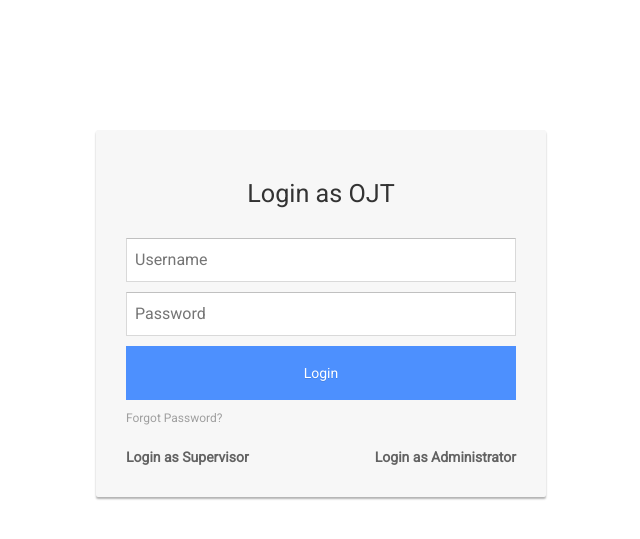
After one commit to glennmichael123/thesis, a CodeIgniter app: page /database/main/loginall in a window 1280 px wide. The commit adds this page. Shown: the top 539 px of the page, without its empty margins (319-959 px from the left). Run offline with CodeIgniter, Linux system fonts and the light colour scheme; some libraries are stand-ins or nearby versions.

Commit message:
new login

```diff
--- a/application/controllers/Main.php
+++ b/application/controllers/Main.php
@@ -29,8 +29,8 @@ class Main extends CI_Controller {
 
 
     }
-    public function incorrectpass(){
-    	$this->load->view('incorrectpass');
+    public function loginall(){
+    	$this->load->view('loginojt');
     }
     public function finalevaluation(){
     	$this->load->view('finalevaluation');
--- /dev/null
+++ b/application/views/loginojt.php
@@ -0,0 +1,261 @@
+
+<!DOCTYPE html>
+<html>
+
+<head>
+    <link rel="icon" href="favicon.ico">
+    <!-- Latest compiled and minified CSS -->
+    <link rel="stylesheet" href="https://maxcdn.bootstrapcdn.com/bootstrap/3.3.7/css/bootstrap.min.css" integrity="sha384-BVYiiSIFeK1dGmJRAkycuHAHRg32OmUcww7on3RYdg4Va+PmSTsz/K68vbdEjh4u" crossorigin="anonymous">
+    <script src="https://ajax.googleapis.com/ajax/libs/jquery/3.2.1/jquery.min.js"></script>
+
+    <!-- Optional theme -->
+    <link rel="stylesheet" href="https://maxcdn.bootstrapcdn.com/bootstrap/3.3.7/css/bootstrap-theme.min.css" integrity="sha384-rHyoN1iRsVXV4nD0JutlnGaslCJuC7uwjduW9SVrLvRYooPp2bWYgmgJQIXwl/Sp" crossorigin="anonymous">
+    <link href="https://fonts.googleapis.com/css?family=Roboto" rel="stylesheet">
+
+    <!-- Latest compiled and minified JavaScript -->
+    <script src="https://maxcdn.bootstrapcdn.com/bootstrap/3.3.7/js/bootstrap.min.js" integrity="sha384-Tc5IQib027qvyjSMfHjOMaLkfuWVxZxUPnCJA7l2mCWNIpG9mGCD8wGNIcPD7Txa" crossorigin="anonymous"></script>
+
+    <link href="https://fonts.googleapis.com/css?family=Open+Sans" rel="stylesheet">
+    <link href="https://fonts.googleapis.com/css?family=Roboto" rel="stylesheet">
+    <link rel="stylesheet"  href="https://maxcdn.bootstrapcdn.com/font-awesome/4.7.0/css/font-awesome.min.css">
+
+    <style type="text/css">
+    @import url(http://fonts.googleapis.com/css?family=Roboto);
+
+/****** LOGIN MODAL ******/
+.loginmodal-container {
+  padding: 30px;
+  position: relative;
+  top: 100px;
+  width: 450px !important;
+  background-color: #F7F7F7;
+  margin: 0 auto;
+  border-radius: 2px;
+  box-shadow: 0px 2px 2px rgba(0, 0, 0, 0.3);
+  overflow: hidden;
+  font-family: roboto;
+}
+
+.loginmodal-container h1 {
+  text-align: center;
+  font-size: 1.8em;
+  font-family: roboto;
+}
+
+.loginmodal-container input[type=submit] {
+  width: 100%;
+  display: block;
+  margin-bottom: 10px;
+  position: relative;
+}
+
+.loginmodal-container input[type=text], input[type=password] {
+  height: 44px;
+  font-size: 16px;
+  width: 100%;
+  margin-bottom: 10px;
+  -webkit-appearance: none;
+  background: #fff;
+  border: 1px solid #d9d9d9;
+  border-top: 1px solid #c0c0c0;
+  /* border-radius: 2px; */
+  padding: 0 8px;
+  box-sizing: border-box;
+  -moz-box-sizing: border-box;
+}
+
+.loginmodal-container input[type=text]:hover, input[type=password]:hover {
+  border: 1px solid #b9b9b9;
+  border-top: 1px solid #a0a0a0;
+  -moz-box-shadow: inset 0 1px 2px rgba(0,0,0,0.1);
+  -webkit-box-shadow: inset 0 1px 2px rgba(0,0,0,0.1);
+  box-shadow: inset 0 1px 2px rgba(0,0,0,0.1);
+}
+
+.loginmodal {
+  text-align: center;
+  font-size: 14px;
+  font-family: 'Arial', sans-serif;
+  font-weight: 700;
+  height: 36px;
+  padding: 0 8px;
+/* border-radius: 3px; */
+/* -webkit-user-select: none;
+  user-select: none; */
+}
+
+.loginmodal-submit {
+  /* border: 1px solid #3079ed; */
+  border: 0px;
+  color: #fff;
+  text-shadow: 0 1px rgba(0,0,0,0.1);
+  background-color: #4d90fe;
+  padding: 17px 0px;
+  font-family: roboto;
+  font-size: 14px;
+  /* background-image: -webkit-gradient(linear, 0 0, 0 100%,   from(#4d90fe), to(#4787ed)); */
+}
+
+.loginmodal-submit:hover {
+  /* border: 1px solid #2f5bb7; */
+  border: 0px;
+  text-shadow: 0 1px rgba(0,0,0,0.3);
+  background-color: #357ae8;
+  /* background-image: -webkit-gradient(linear, 0 0, 0 100%,   from(#4d90fe), to(#357ae8)); */
+}
+
+.loginmodal-container a {
+  text-decoration: none;
+  color: #666;
+  font-weight: 400;
+  text-align: center;
+  display: inline-block;
+  opacity: 0.6;
+  transition: opacity ease 0.5s;
+}
+
+.login-help{
+  font-size: 12px;
+}
+.login-option a{
+    color: black;
+    font-weight: 600;
+
+}
+
+.login-option a:hover{
+    text-decoration: underline;
+}
+
+.admin-section, .supervisor-section{
+    display: none;
+}
+
+    </style>
+
+    <title></title>
+
+</head>
+
+<body>
+    <div class="page-wrap">
+        <div class="row">
+            <div class="col-lg-12">
+
+                    <div class="ojt-section">
+                      <div class="modal-dialog">
+                            <div class="loginmodal-container">
+                                <h1>Login as OJT</h1><br>
+                              <form  method="POST" action="<?php echo base_url()?>main/loggedin">
+                                <input type="text" name="username" placeholder="Username">
+                                <input type="password" name="password" placeholder="Password">
+                                <input type="submit" name="login" class="login loginmodal-submit" value="Login">
+                              </form>
+
+                              <div class="login-help">
+                                <a href="#">Forgot Password?</a>
+                              </div>
+                              <div class="login-option" style="margin-top: 20px;">
+                                    <span style="float: left;"><a class="link-ojt-supervisor" href="#">Login as Supervisor</a></span>
+                                    <span style="float: right;"><a class="link-ojt-administrator" href="#">Login as Administrator</a></span>
+                              </div>
+                            </div>
+                        </div>
+                    </div>
+                        <div class="supervisor-section">
+
+
+                         <div class="modal-dialog">
+                            <div class="loginmodal-container">
+                                <h1>Login as Supervisor</h1><br>
+                              <form>
+                                <input type="text" name="user" placeholder="Username">
+                                <input type="password" name="pass" placeholder="Password">
+                                <input type="submit" name="login" class="login loginmodal-submit" value="Login">
+                              </form>
+
+                              <div class="login-help">
+                                <a href="#">Forgot Password?</a>
+                              </div>
+                              <div class="login-option" style="margin-top: 20px;">
+                                    <span style="float: left;"><a class="link-supervisor-ojt" href="#">Login as OJT</a></span>
+                                    <span style="float: right;"><a class="link-supervisor-administrator" href="#">Login as Administrator</a></span>
+                              </div>
+                            </div>
+                        </div>
+                    </div>
+
+                        <div class="admin-section">
+
+
+                         <div class="modal-dialog">
+                            <div class="loginmodal-container">
+                                <h1>Login as Administrator</h1><br>
+                              <form>
+                                <input type="text" name="user" placeholder="Username">
+                                <input type="password" name="pass" placeholder="Password">
+                                <input type="submit" name="login" class="login loginmodal-submit" value="Login">
+                              </form>
+
+                              <div class="login-help">
+                                <a href="#">Forgot Password?</a>
+                              </div>
+                              <div class="login-option" style="margin-top: 20px;">
+                                    <span style="float: left;"><a class="link-administrator-ojt" href="#">Login as OJT</a></span>
+                                    <span style="float: right;"><a class="link-administrator-supervisor" href="#">Login as Supervisor</a></span>
+                              </div>
+                            </div>
+                        </div>
+                    </div>
+
+            </div>
+        </div>
+    </div>
+
+</body>
+
+<script type="text/javascript">
+    $('.link-ojt-supervisor').click(function(e){
+        e.preventDefault();
+
+        $('.supervisor-section').show();
+        $('.ojt-section').hide();
+    });
+
+    $('.link-ojt-administrator').click(function(e){
+        e.preventDefault();
+        $('.admin-section').show();
+        $('.ojt-section').hide();
+    });
+
+    $('.link-supervisor-ojt').click(function(e){
+        e.preventDefault();
+
+        $('.ojt-section').show();
+        $('.supervisor-section').hide();
+    });
+
+    $('.link-supervisor-administrator').click(function(e){
+         $('.admin-section').show();
+        $('.supervisor-section').hide();
+    });
+
+    $('.link-administrator-ojt').click(function(e){
+        e.preventDefault();
+        $('.ojt-section').show();
+        $('.admin-section').hide();
+
+    });
+
+    $('.link-administrator-supervisor').click(function(e){
+        e.preventDefault();
+        $('.supervisor-section').show();
+        $('.admin-section').hide();
+
+    });
+
+
+</script>
+
+
+</html>
```
Also changed, not shown: application/views/incorrectpass.php (deleted, +0 -142 lines), application/views/index.php (+6 -4 lines), assets/css/style.css (+2 -130 lines).
